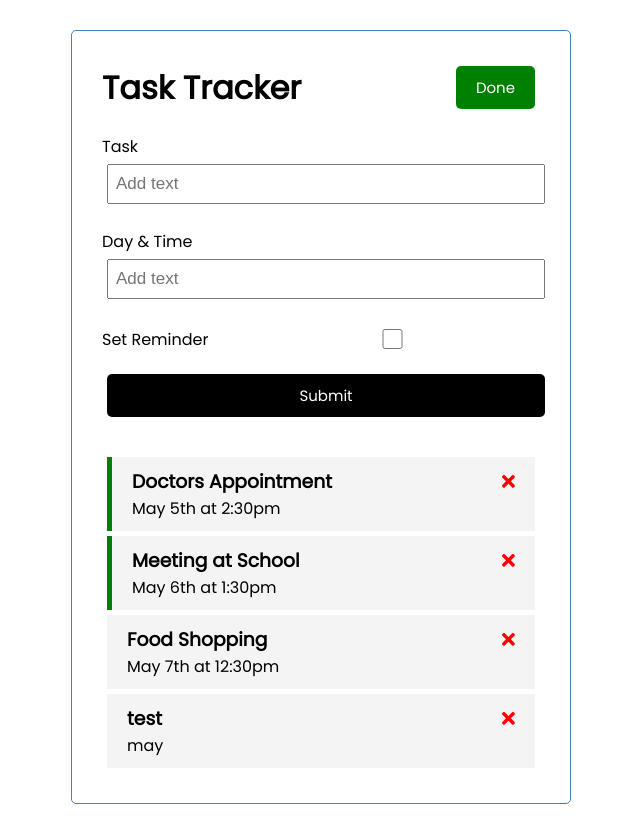
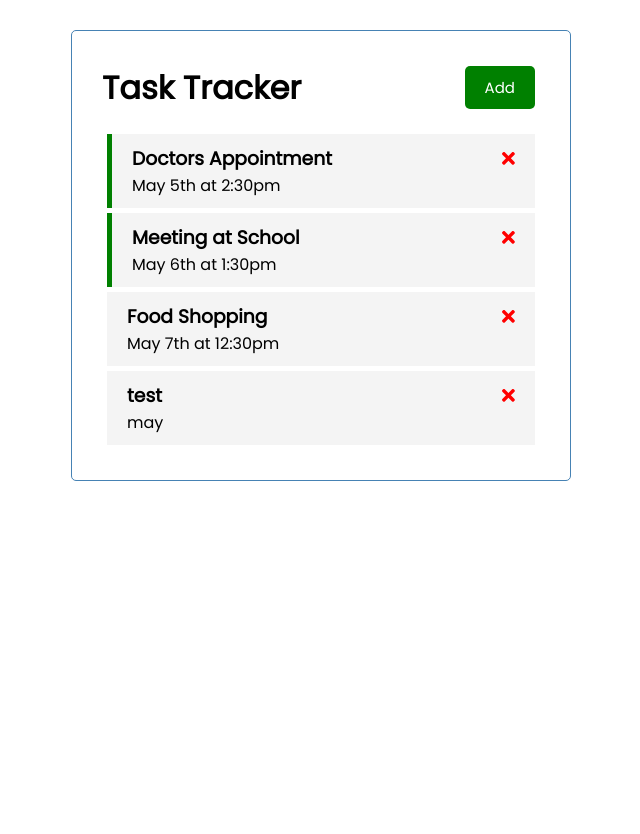
Before and after one commit to chiguayeshao/angularDemo, an Angular app: page / in a window 1280 px wide. Shown: the whole page, without its empty margins (319-959 px from the left). After the commit the page ends 800 px from the top, so only its background shows below. Built offline with nearby package versions, Linux system fonts and the light colour scheme; data requests are answered from the project's data file.

Commit message:
add ui service

```diff
--- a/src/app/components/add-task/add-task.component.html
+++ b/src/app/components/add-task/add-task.component.html
@@ -1,4 +1,4 @@
-<form class="add-form" (ngSubmit)="onSubmit()">
+<form *ngIf="showAddTask" class="add-form" (ngSubmit)="onSubmit()">
     <div class="form-control">
         <label for="text">Task</label>
         <input type="text" name="text" id="text" [(ngModel)]="text" placeholder="Add text">
--- a/src/app/components/add-task/add-task.component.ts
+++ b/src/app/components/add-task/add-task.component.ts
@@ -1,5 +1,8 @@
 import { Component, EventEmitter, OnInit, Output } from '@angular/core';
 import { Task } from '../../Task';
+import { UiService } from "../../services/ui.service";
+import { Subscription } from "rxjs";
+
 
 @Component({
   selector: 'app-add-task',
@@ -14,7 +17,14 @@
   day: string;
   reminder: boolean = false;
 
-  constructor() { }
+  showAddTask: boolean;
+  subscription: Subscription;
+
+
+  constructor(private uiService: UiService) {
+    this.subscription = this.uiService.onToggle().subscribe(value => this.showAddTask = value);
+
+  }
 
   ngOnInit(): void {
   }
--- a/src/app/components/header/header.component.html
+++ b/src/app/components/header/header.component.html
@@ -1,4 +1,5 @@
 <header>
     <h1>{{title}}</h1>
-    <app-button color="green" text="Done" (btnClick)="toggleAddTask()"></app-button>
+    <app-button color="{{showAddTask? 'red' : 'green'}}" text="{{showAddTask? 'Close' : 'Add'}}"
+        (btnClick)="toggleAddTask()"></app-button>
 </header>
--- a/src/app/components/header/header.component.ts
+++ b/src/app/components/header/header.component.ts
@@ -1,4 +1,6 @@
 import { Component, OnInit } from '@angular/core';
+import { UiService } from "../../services/ui.service";
+import { Subscription } from "rxjs";
 
 @Component({
   selector: 'app-header',
@@ -9,13 +11,18 @@
 
   title: string = 'Task Tracker';
 
-  constructor() { }
+  showAddTask: boolean;
+  subscription: Subscription;
+
+  constructor(private uiService: UiService) {
+    this.subscription = this.uiService.onToggle().subscribe(value => this.showAddTask = value);
+  }
 
   ngOnInit(): void {
   }
 
-  toggleAddTask(){
-    console.log('add');
+  toggleAddTask() {
+    this.uiService.toggleAddTask();
   }
 
 }
--- /dev/null
+++ b/src/app/services/ui.service.ts
@@ -0,0 +1,24 @@
+import { Injectable } from '@angular/core';
+import { Observable, Subject } from "rxjs";
+
+@Injectable({
+  providedIn: 'root'
+})
+export class UiService {
+
+  private showAddTask: boolean = false;
+  private subject = new Subject<any>();
+
+  constructor() { }
+
+  toggleAddTask(): void {
+    this.showAddTask = !this.showAddTask;
+    this.subject.next(this.showAddTask);
+  }
+
+  onToggle():Observable<any>{
+    return this.subject.asObservable();
+  }
+
+
+}
```
Also changed, not shown: 1 other file (tests, documents, lock files or other folders).
